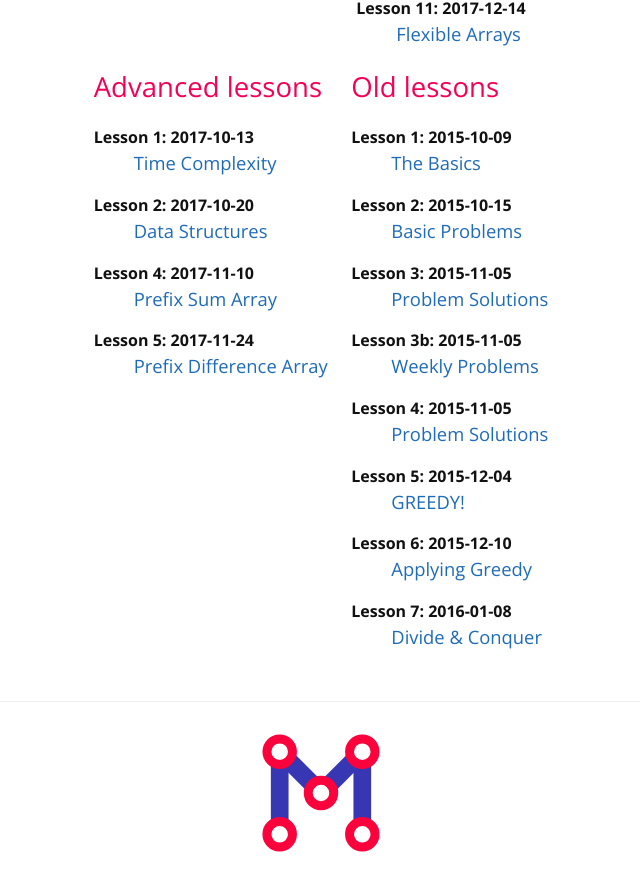
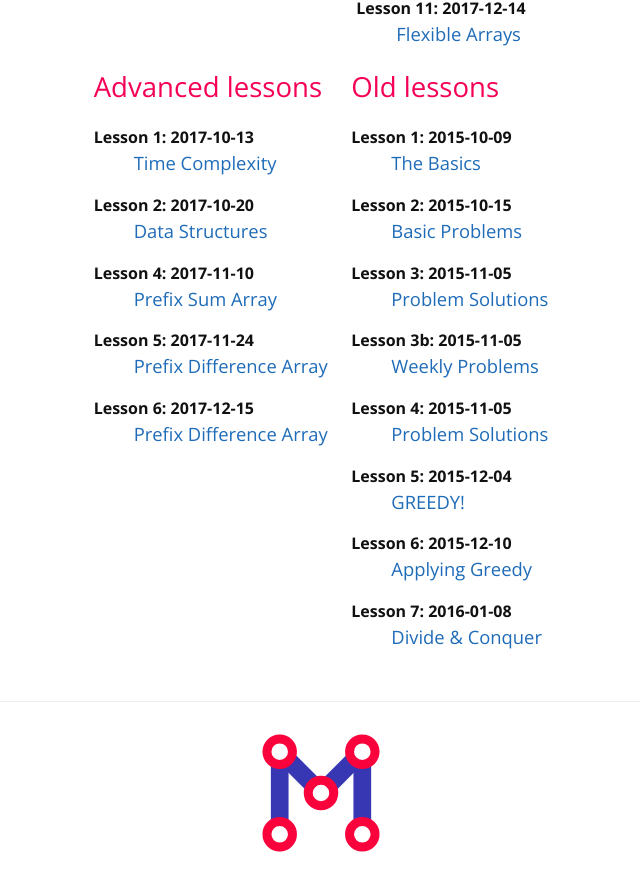
Before and after one commit to mcpt/mcpt.github.io, a Jekyll site: the page built from cpt.md, in a window 1280 px wide and 900 px high, scrolled down 1431 px. Shown: the top 891 px of the window, without its empty margins (319-959 px from the left). Built offline with Jekyll 4.4.1, drawn with Linux system fonts in a browser that asks for light colours.

Commit message:
added DP lesson

```diff
--- a/_data/advanced-lessons.yml
+++ b/_data/advanced-lessons.yml
@@ -23,3 +23,8 @@
   date: 2017-11-24
   id: 5
   url: https://docs.google.com/presentation/d/1pVp6sCmICxWvpRNwqJJFc5jUQaaJcFHxb_5F24xZUso/edit?usp=sharing
+
+- title: Prefix Difference Array
+  date: 2017-12-15
+  id: 6
+  url: https://docs.google.com/presentation/d/1oNUkRxtXaf0gsO_LdBOEPJjPSrekRv_hfOBDgbden6k/edit?usp=sharing
```
